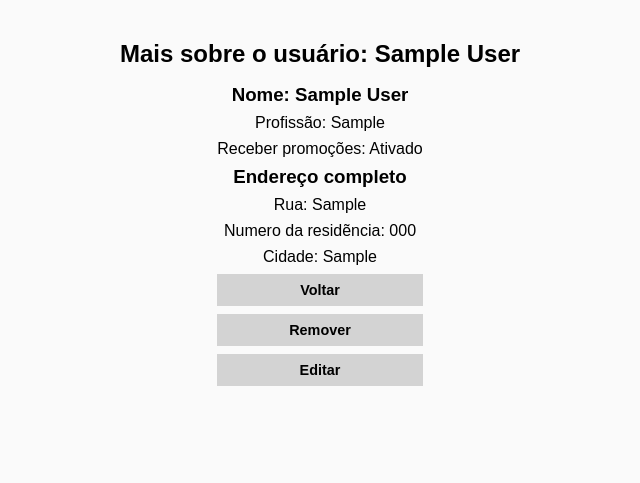
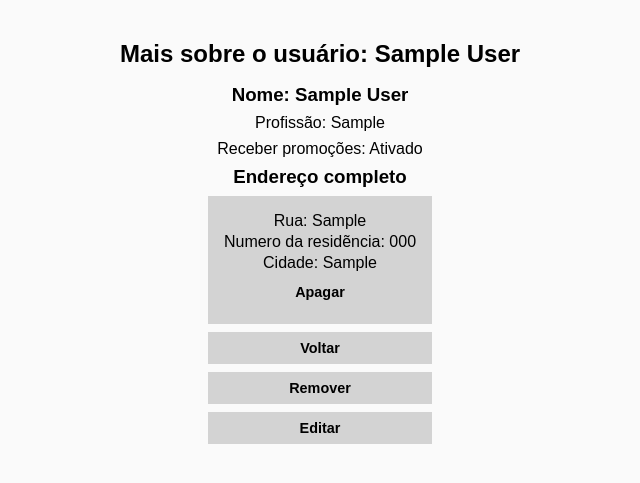
Before and after one commit to aleanrocha/nodejs-hc, a Node server app: page /user/1 in a window 1280 px wide. Shown: the part 102-585 px from the top of the page, without its empty margins (320-960 px from the left). Run offline with Node 20, Linux system fonts and the light colour scheme; tables that the repository leaves empty hold one stand-in row (values such as "Sample post"); some libraries are stand-ins or nearby versions.

Commit message:
remover registro relacionado

```diff
--- a/08-sequelize/08-relacionamento/public/css/styles.css
+++ b/08-sequelize/08-relacionamento/public/css/styles.css
@@ -147,3 +147,10 @@ main {
   gap: 0.5rem;
   padding: 1rem;
 }
+
+.address {
+  background-color: lightgray;
+  padding: 1rem;
+  display: grid;
+  gap: 0.2rem;
+}
--- a/08-sequelize/08-relacionamento/src/app.js
+++ b/08-sequelize/08-relacionamento/src/app.js
@@ -114,7 +114,14 @@ app.post('/address/create', async (req, res) => {
     city
   }
   await Address.create(addressData)
-  return res.redirect('/users')
+  return res.redirect(`/user/${UserId}`)
+})
+
+// deletar endereço relacionado
+app.post('/address/delete', async (req, res) => {
+  const { id, UserId } = req.body
+  await Address.destroy({ where: { id: id }})
+  return res.redirect(`/user/${UserId}`)
 })
 
 conn
--- a/08-sequelize/08-relacionamento/src/views/userView.handlebars
+++ b/08-sequelize/08-relacionamento/src/views/userView.handlebars
@@ -7,9 +7,16 @@
     {{#if user.Addresses }}
       <h3>Endereço completo</h3>
       {{#each user.Addresses}}
-        <p>Rua: {{this.street}}</p>
-        <p>Numero da residẽncia: {{this.number}}</p>
-        <p>Cidade: {{this.city}}</p>
+        <div class="address">
+          <p>Rua: {{this.street}}</p>
+          <p>Numero da residẽncia: {{this.number}}</p>
+          <p>Cidade: {{this.city}}</p>
+          <form action="/address/delete" method="post">
+            <input type="hidden" name="id" value="{{this.id}}">
+            <input type="hidden" name="UserId" value="{{this.UserId}}">
+            <input type="submit" value="Apagar" class="back" >
+          </form>
+        </div>
       {{/each}}
     {{/if}}
     <a href="/users" class="back">Voltar</a>
```
